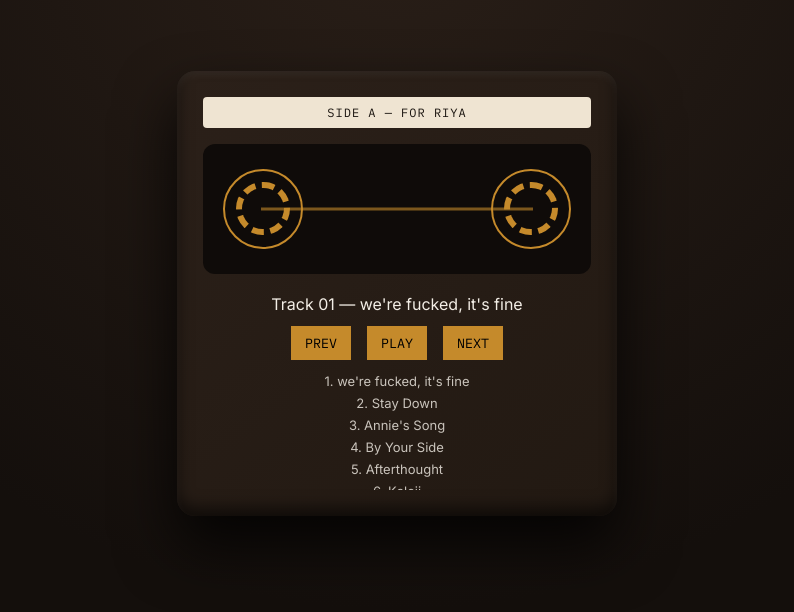
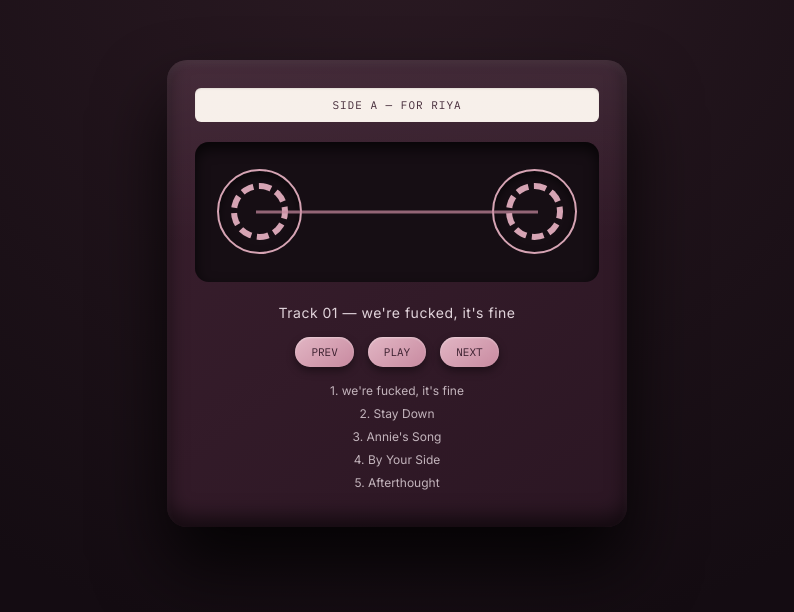
Before and after one commit to amoghsabarwal/meow, a plain HTML site: page index.html in a window 1280 px wide. Shown: the part 107-719 px from the top of the page, without its empty margins (243-1037 px from the left). Drawn offline with Linux system fonts and the light colour scheme.

Commit message:
Refactor CSS variables and styles for cassette design

```diff
--- a/index.html
+++ b/index.html
@@ -9,18 +9,23 @@
 
 <style>
 :root{
-  --bg:#18120e;
-  --panel:#2b2019;
-  --panel-dark:#221912;
-  --accent:#c58a2b;
-  --label:#efe4d2;
-  --text:#f3eee6;
+  --bg1:#2b1a23;
+  --bg2:#140c12;
+
+  --cassette-main:#3a1f2e;
+  --cassette-dark:#2b1623;
+
+  --rose-gold:#d6a4b4;
+  --rose-metal:#c88aa0;
+
+  --label:#f7efe9;
+  --text:#f4e8ee;
 }
 
 *{margin:0;padding:0;box-sizing:border-box}
 
 body{
-  background:radial-gradient(circle at top,#2a1f18,#140f0c 70%);
+  background:radial-gradient(circle at top,var(--bg1),var(--bg2) 75%);
   height:100vh;
   display:flex;
   align-items:center;
@@ -29,70 +34,102 @@
   color:var(--text);
 }
 
+/* Cassette Body */
+
 .cassette{
-  width:min(440px,92vw);
-  background:linear-gradient(145deg,var(--panel),var(--panel-dark));
-  border-radius:18px;
-  padding:26px;
+  width:min(460px,92vw);
+  background:
+    linear-gradient(145deg,var(--cassette-main),var(--cassette-dark));
+  border-radius:20px;
+  padding:28px;
   box-shadow:
     inset 0 4px 8px rgba(255,255,255,0.05),
-    inset 0 -8px 16px rgba(0,0,0,0.6),
-    0 30px 60px rgba(0,0,0,0.8);
+    inset 0 -10px 20px rgba(0,0,0,0.6),
+    0 40px 70px rgba(0,0,0,0.8);
+  position:relative;
 }
+
+/* Subtle gloss layer */
+.cassette::before{
+  content:"";
+  position:absolute;
+  inset:0;
+  border-radius:20px;
+  background:linear-gradient(
+    to bottom,
+    rgba(255,255,255,0.06),
+    transparent 40%
+  );
+  pointer-events:none;
+}
+
+/* Label */
 
 .label{
   background:var(--label);
-  color:#1a140f;
-  padding:8px 14px;
+  color:#3a1f2e;
+  padding:10px 16px;
   font-family:"IBM Plex Mono",monospace;
-  font-size:12px;
-  border-radius:4px;
-  margin-bottom:16px;
+  font-size:11px;
+  border-radius:6px;
+  margin-bottom:20px;
   text-align:center;
   letter-spacing:1px;
+  box-shadow:
+    inset 0 1px 2px rgba(0,0,0,0.1);
 }
 
+/* Window */
+
 .window{
-  background:#0f0b09;
-  border-radius:12px;
-  height:130px;
+  background:#160e14;
+  border-radius:14px;
+  height:140px;
   display:flex;
   align-items:center;
   justify-content:space-between;
-  padding:20px;
+  padding:22px;
   position:relative;
-  margin-bottom:20px;
+  margin-bottom:22px;
+  box-shadow:
+    inset 0 6px 14px rgba(0,0,0,0.7);
 }
+
+/* Tape ribbon */
 
 .ribbon{
   position:absolute;
   height:3px;
-  background:var(--accent);
+  background:var(--rose-metal);
   left:15%;
   right:15%;
   top:50%;
   transform:translateY(-50%);
-  opacity:0.6;
+  opacity:.7;
 }
 
+/* Reels */
+
 .reel{
-  width:80px;height:80px;
+  width:85px;height:85px;
   border-radius:50%;
-  border:2px solid var(--accent);
+  border:2px solid var(--rose-gold);
   display:flex;
   align-items:center;
   justify-content:center;
   transition:transform .2s linear;
+  box-shadow:
+    inset 0 4px 8px rgba(0,0,0,0.5);
 }
 
 .teeth{
   width:70%;height:70%;
   border-radius:50%;
-  border:6px dashed var(--accent);
+  border:6px dashed var(--rose-gold);
 }
 
 .rotating{
-  animation:spin 3s linear infinite;
+  animation:spin linear infinite;
 }
 
 @keyframes spin{
@@ -100,39 +137,62 @@
   to{transform:rotate(360deg)}
 }
 
+/* Meta */
+
 .meta{
   text-align:center;
-  margin-bottom:12px;
+  margin-bottom:16px;
+  font-size:14px;
+  letter-spacing:.5px;
+  opacity:.9;
 }
+
+/* Controls */
 
 .controls{
   display:flex;
   justify-content:center;
-  gap:16px;
-  margin-bottom:10px;
+  gap:14px;
+  margin-bottom:12px;
 }
 
 button{
-  background:var(--accent);
+  background:linear-gradient(145deg,#e2b6c4,#c88aa0);
   border:none;
-  padding:8px 14px;
+  padding:8px 16px;
   font-family:"IBM Plex Mono",monospace;
+  font-size:11px;
   cursor:pointer;
+  border-radius:20px;
+  color:#3a1f2e;
+  box-shadow:
+    0 4px 8px rgba(0,0,0,0.4),
+    inset 0 1px 2px rgba(255,255,255,0.4);
+  transition:transform .15s ease;
 }
+
+button:active{
+  transform:scale(.96);
+}
+
+/* Tracklist */
 
 .tracklist{
   max-height:120px;
   overflow:auto;
-  font-size:13px;
-  opacity:.8;
+  font-size:12px;
+  opacity:.75;
   text-align:center;
 }
+
 .tracklist div{
+  padding:4px;
   cursor:pointer;
-  padding:3px;
+  transition:color .2s ease;
 }
+
 .tracklist div:hover{
-  color:var(--accent);
+  color:var(--rose-gold);
 }
 </style>
 </head>
```
